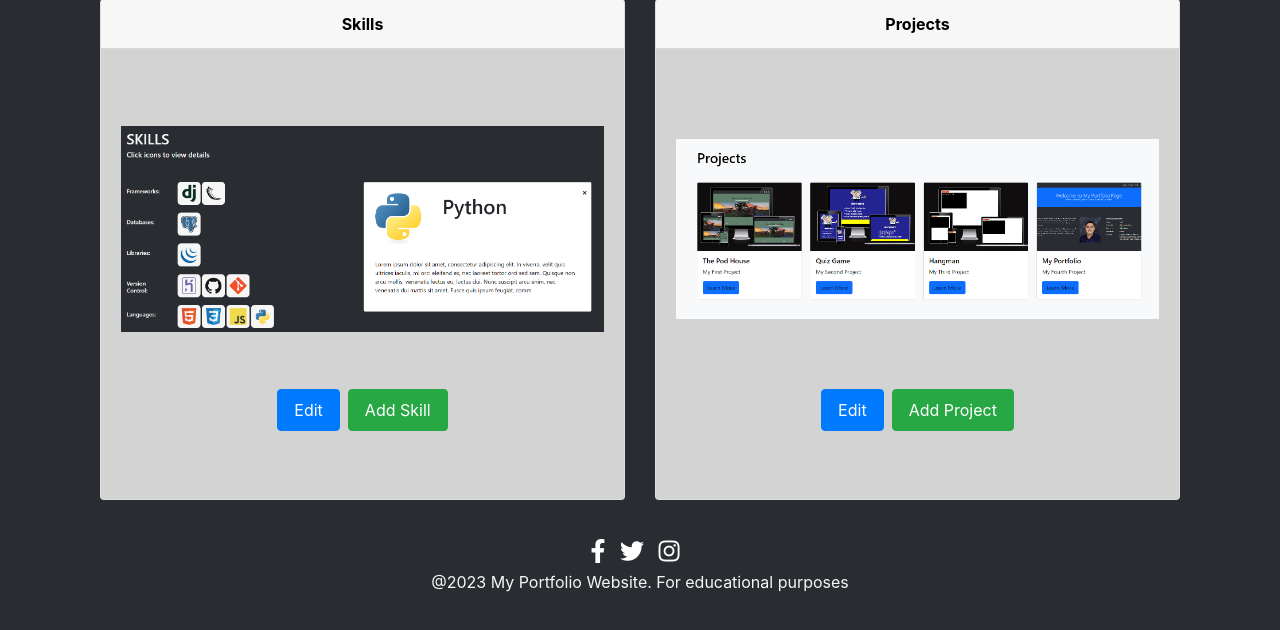
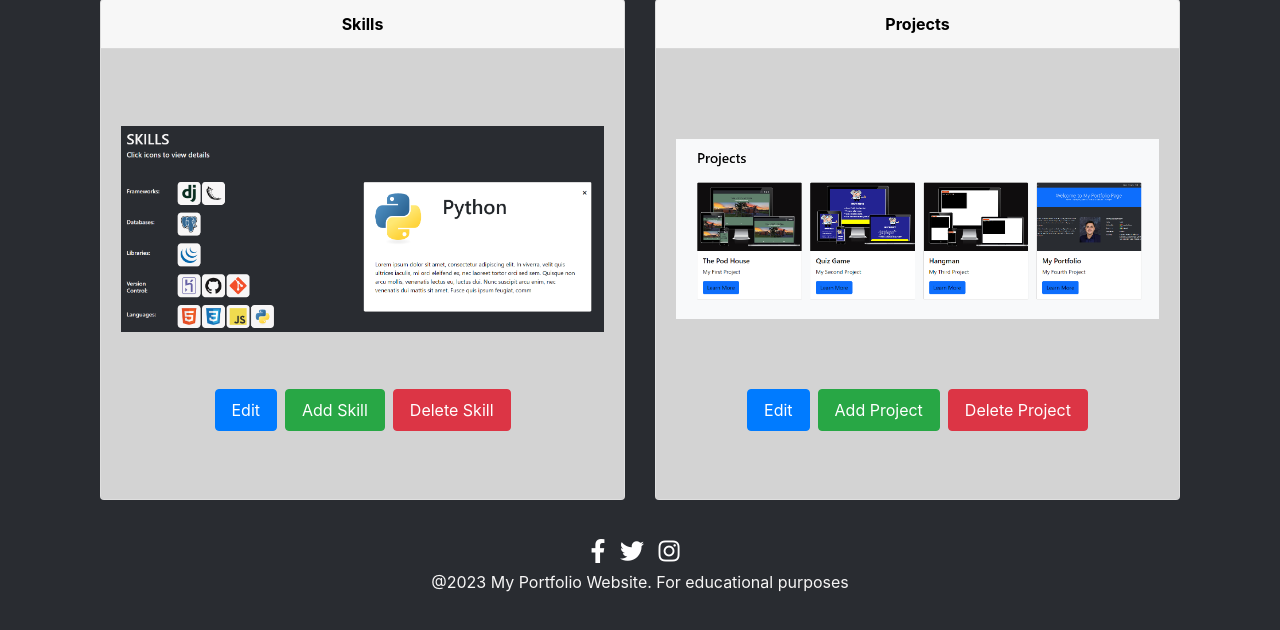
Before and after one commit to Aron-M/My-Portfolio, a Django app: template my_pf/templates/pages/dashboard.html in a window 1280 px wide. Shown: the part 764-1394 px from the top of the page. Run offline with Django 4.2, Linux system fonts and the light colour scheme; the template is opened without the code that fills it, so the values that code supplies are empty; some libraries are stand-ins or nearby versions.

Commit message:
adding delete buttons for skills and projectys sections within the dashboard

```diff
--- a/my_pf/templates/pages/dashboard.html
+++ b/my_pf/templates/pages/dashboard.html
@@ -56,6 +56,8 @@
                       <a href="{% url 'edit-skills' 11 %}" class="nav-link btn btn-primary">Edit</a>
                       <div style="margin-left: 0.5rem;"></div>
                       <a href="{% url 'add-skill' %}" class="nav-link btn btn-success">Add Skill</a>
+                      <div style="margin-left: 0.5rem;"></div>
+                      <a href="{% url 'add-skill' %}" class="nav-link btn btn-danger">Delete Skill</a>
                   </div>
               </div>
           </div>
@@ -74,6 +76,8 @@
                   <a href="{% url 'edit-projects' 44 %}" class="nav-link btn btn-primary">Edit</a>
                   <div style="margin-left: 0.5rem;"></div>
                   <a href="{% url 'add-project' %}" class="nav-link btn btn-success">Add Project</a>
+                  <div style="margin-left: 0.5rem;"></div>
+                  <a href="{% url 'add-project' %}" class="nav-link btn btn-danger">Delete Project</a>
               </div>
             </div>
           </div>
--- a/my_pf/templates/pages/edit-skills.html
+++ b/my_pf/templates/pages/edit-skills.html
@@ -43,7 +43,6 @@
           </div>
           <div class="text-center">
             <a type="submit" class="btn btn-primary">Edit</a>
-            <a type="button" class="btn btn-danger">Delete</a>
           </div>
           <div class="text-center mt-3">
             <a href="{% url 'home' %}" class="btn btn-warning">Back to Home</a>
```
Also changed, not shown: my_pf/templates/pages/edit-projects.html (+7 -8 lines).
